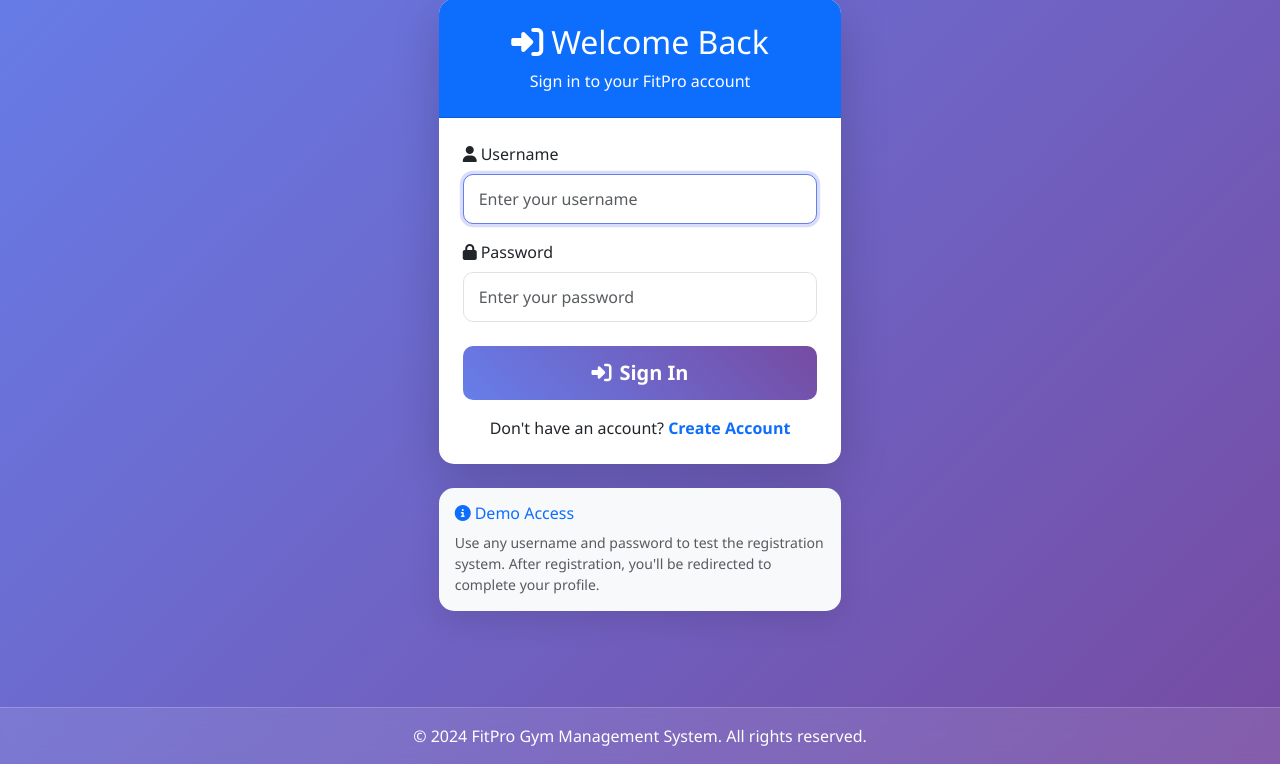
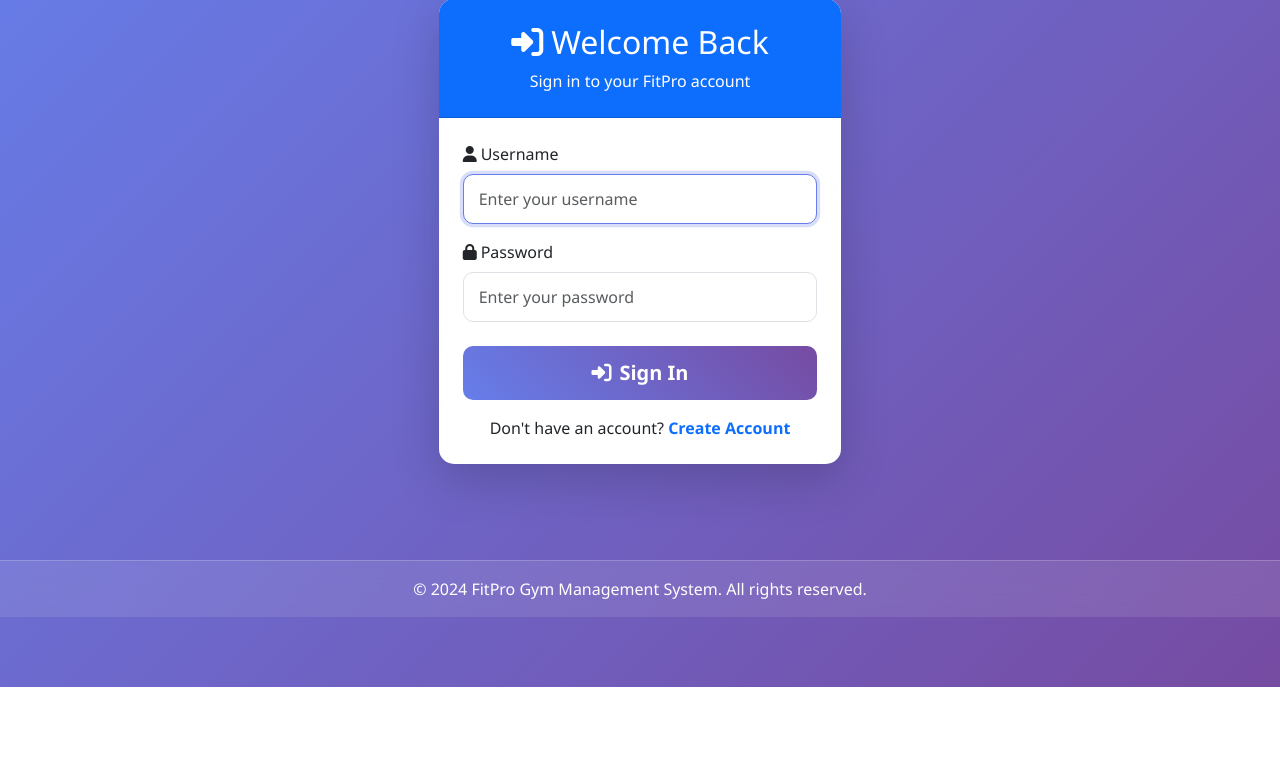
Before and after one commit to devadathsreelayam/GymManagement, a Django app: page /login/ in a window 1280 px wide. Shown: the part 113-877 px from the top of the page. After the commit the page ends 800 px from the top, so only its background shows below. Run offline with Django 5.2, Linux system fonts and the light colour scheme.

Commit message:
Fix: Removed unwanted messages in login page.

```diff
--- a/gym_app/templates/login.html
+++ b/gym_app/templates/login.html
@@ -71,19 +71,6 @@
                     </form>
                 </div>
             </div>
-
-            <!-- Demo Accounts Info -->
-            <div class="card bg-light mt-4">
-                <div class="card-body">
-                    <h6 class="card-title text-primary">
-                        <i class="fas fa-info-circle me-1"></i>Demo Access
-                    </h6>
-                    <p class="small text-muted mb-0">
-                        Use any username and password to test the registration system.
-                        After registration, you'll be redirected to complete your profile.
-                    </p>
-                </div>
-            </div>
         </div>
     </div>
 </div>
```
